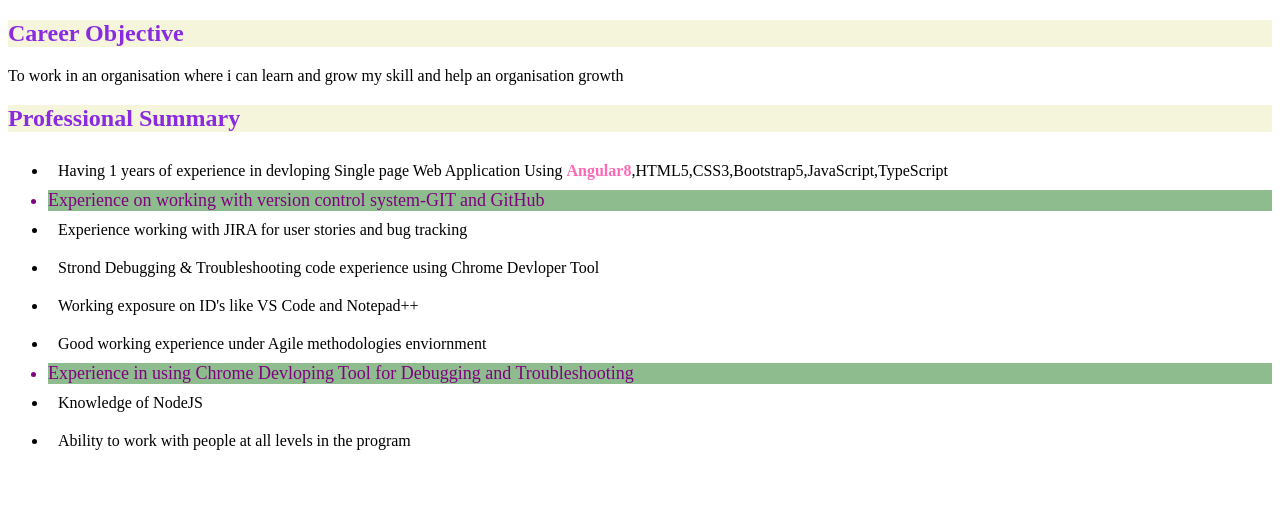
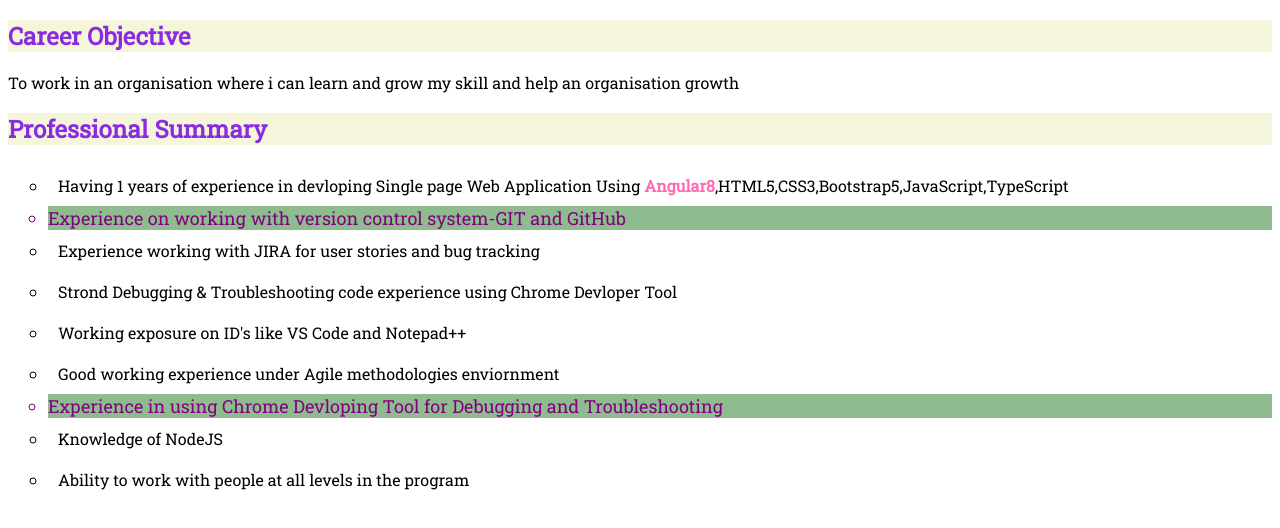
Before and after one commit to devikapatgaonkar/-my_Profile, a plain HTML site: page home.html in a window 1280 px wide. Drawn offline with Linux system fonts and the light colour scheme.

Commit message:
font family added
font family added

```diff
--- a/home.html
+++ b/home.html
@@ -2,6 +2,9 @@
 <html>
   <head>
     <title>Home</title>
+    <link rel="preconnect" href="https://fonts.googleapis.com">
+<link rel="preconnect" href="https://fonts.gstatic.com" crossorigin>
+<link href="https://fonts.googleapis.com/css2?family=Roboto+Slab&display=swap" rel="stylesheet">
     <style>
       .career {
         color: blueviolet;
@@ -13,6 +16,12 @@
       .tech{ background-color: darkseagreen; color: purple; font-size: large;}
       .list{
         padding: 10px;
+      }
+      *{font-family: 'Roboto Slab', serif;
+
+      }
+      ul{
+        list-style: circle;
       }
     </style>
   </head>
```
Also changed, not shown: contactUs.html (+12 -1 lines).
